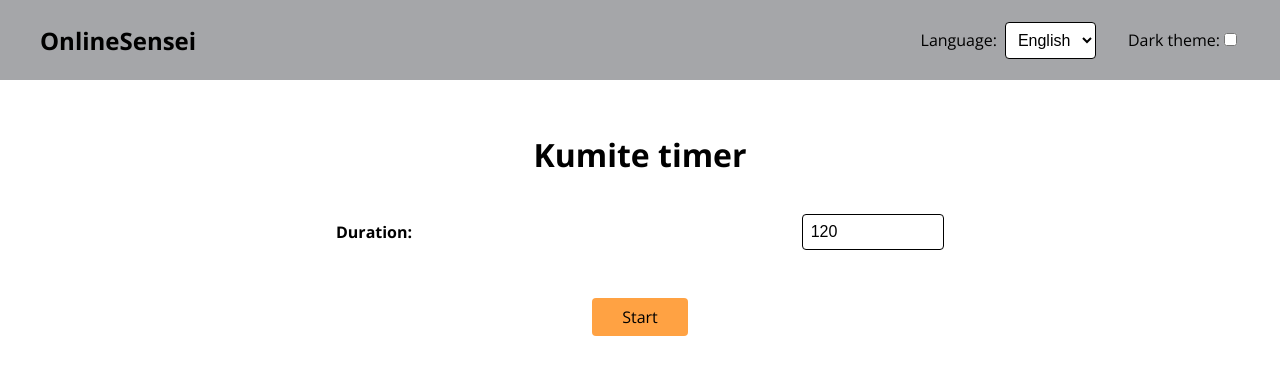
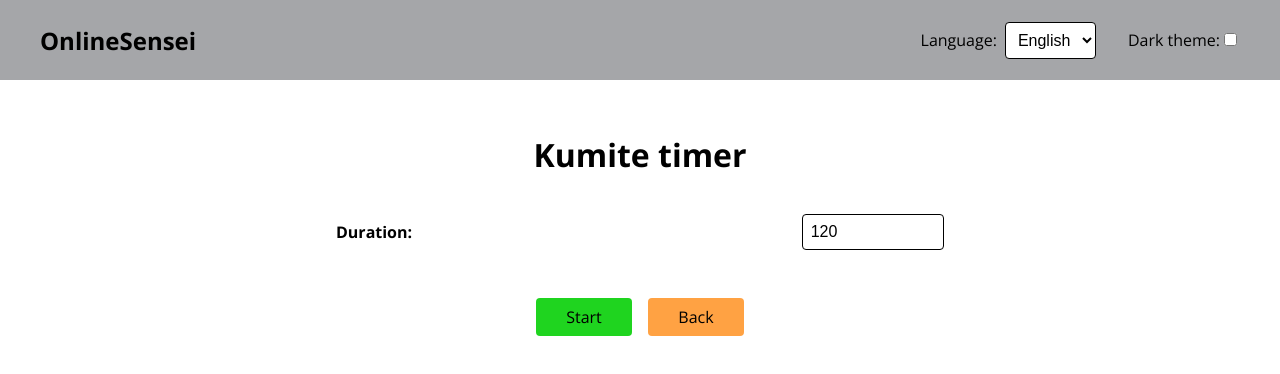
Before and after one commit to kotliluk/online-sensei, a React (Create React App) app: page /kumite-timer/set-up in a window 1280 px wide. Shown: the top 374 px of the page. Built offline with nearby package versions, Linux system fonts and the light colour scheme.

Commit message:
Add back buttons on set-up screens.

```diff
--- a/src/components/kumiteTimer/kumiteTimerSetUpScreen/KumiteTimerSetUpScreen.tsx
+++ b/src/components/kumiteTimer/kumiteTimerSetUpScreen/KumiteTimerSetUpScreen.tsx
@@ -29,6 +29,10 @@ export const KumiteTimerSetUpScreen = (): JSX.Element => {
     history.push('/kumite-timer')
   }, [dispatch, duration])
 
+  const handleBack = useCallback(() => {
+    history.push('/')
+  }, [dispatch])
+
   // TODO - translations
   // const { reactions: { setUpScreen: t } } = translation
 
@@ -49,13 +53,22 @@ export const KumiteTimerSetUpScreen = (): JSX.Element => {
         </div>
       </div>
 
+      <div className='buttons'>
         <Button
-        className='set-up-confirm-btn'
+          className='confirm-btn'
           onClick={handleStart}
           disabled={!isValidDuration}
         >
           {translation.common.start}
         </Button>
+
+        <Button
+          className='back-btn'
+          onClick={handleBack}
+        >
+          {translation.common.back}
+        </Button>
+      </div>
     </main>
   )
 }
--- a/src/components/reactions/reactionsSetUpScreen/ReactionsSetUpScreen.tsx
+++ b/src/components/reactions/reactionsSetUpScreen/ReactionsSetUpScreen.tsx
@@ -87,6 +87,10 @@ export const ReactionsSetUpScreen = (): JSX.Element => {
     dispatch(setReactions(rounds, signal, minInterval, maxInterval, signalCount, signalColors, audioSound, audioVolume))
     history.push('/reactions')
   }, [dispatch, rounds, signal, minInterval, maxInterval, signalCount, signalColors, audioSound, audioVolume])
+
+  const handleBack = useCallback(() => {
+    history.push('/')
+  }, [dispatch])
 
   const { reactions: { setUpScreen: t } } = translation
 
@@ -199,8 +203,9 @@ export const ReactionsSetUpScreen = (): JSX.Element => {
         </div>
       </div>
 
+      <div className='buttons'>
         <Button
-        className='set-up-confirm-btn'
+          className='confirm-btn'
           onClick={handleStart}
           disabled={
             !isValidRounds || !isValidSignal || !isValidMinInterval
@@ -209,6 +214,14 @@ export const ReactionsSetUpScreen = (): JSX.Element => {
         >
           {translation.common.start}
         </Button>
+
+        <Button
+          className='back-btn'
+          onClick={handleBack}
+        >
+          {translation.common.back}
+        </Button>
+      </div>
     </main>
   )
 }
--- a/src/pages/main/MainPage.scss
+++ b/src/pages/main/MainPage.scss
@@ -4,7 +4,7 @@
 
 
 .main-page {
-  @include app-screen();
+  @include app-screen-with-padding();
 
   p, h1, h2 {
     text-align: center;
--- a/src/styles/mixins.scss
+++ b/src/styles/mixins.scss
@@ -81,9 +81,20 @@
     }
   }
 
-  .set-up-confirm-btn {
-    @include button-color($orange);
-    width: $button-middle-width;
+  .buttons {
+    .confirm-btn {
+      @include button-color($green);
+      width: $button-middle-width;
+    }
+
+    .back-btn {
+      @include button-color($orange);
+      width: $button-middle-width;
+    }
+
+    & > :not(:first-child) {
+      margin-left: 1rem;
+    }
   }
 }
 
```
Lines whose indentation alone changed are shown as unchanged.
